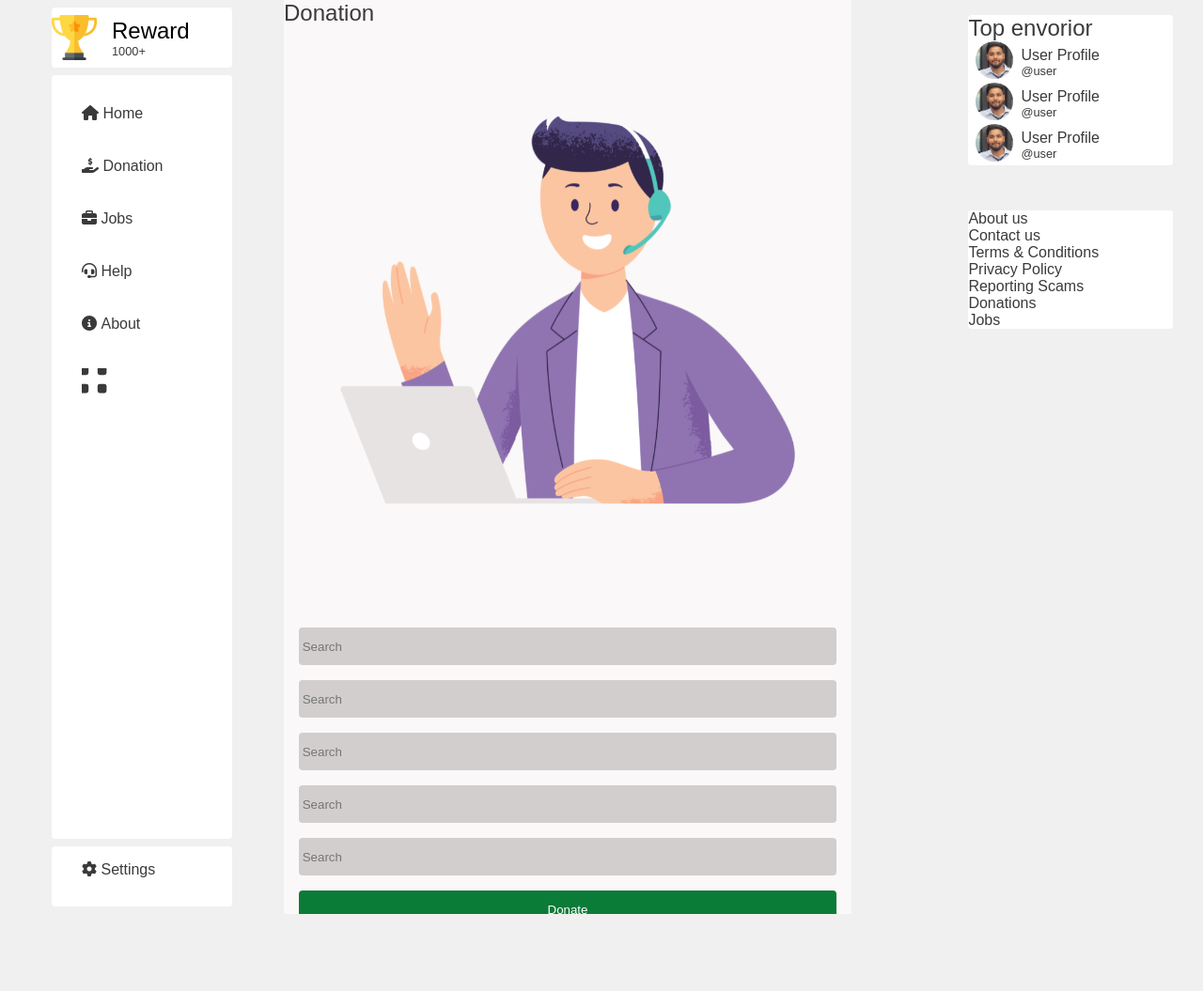
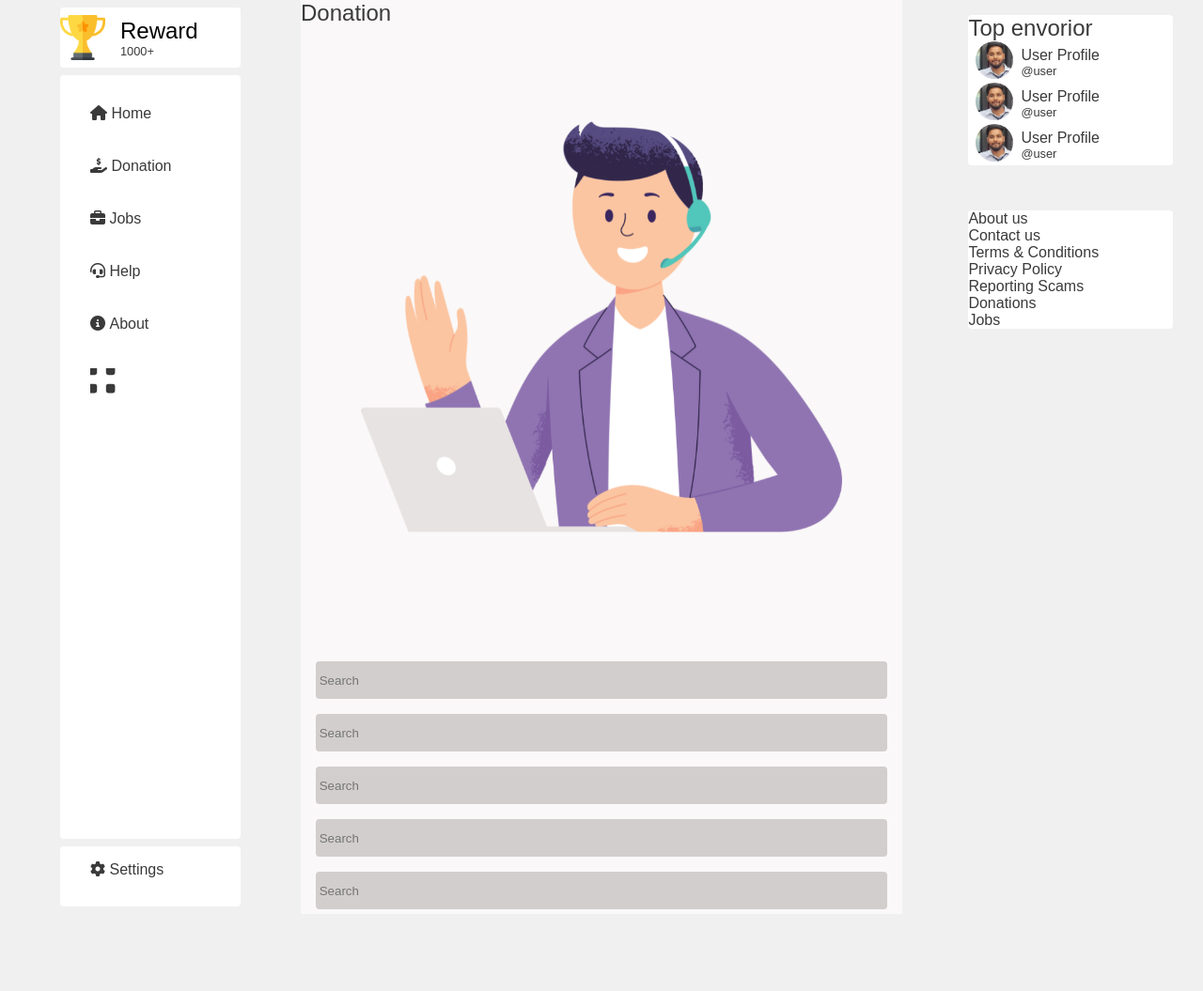
Before and after one commit to envorior/envorior, a Django app: template publicapp/templates/contact.html in a window 1280 px wide. Shown: the part 64-1119 px from the top of the page at 94% size. Run offline with Django 3.2, Linux system fonts and the light colour scheme; the template is opened without the code that fills it, so the values that code supplies are empty.

Commit message:
stylesheet

```diff
--- a/static/css/publicstyle.css
+++ b/static/css/publicstyle.css
@@ -141,7 +141,7 @@
         display: flex;
     }
     .publicleft {
-        width: 50%;
+        width: 25vw;
         display: flex;
         flex-direction: column;
         align-items: center;
@@ -200,7 +200,7 @@
     .publicmiddle{
         height:80vh;
         background-color: var(--feed-background);
-        width: 100%;
+        width: 50vw;
         overflow: auto;
     }
 
@@ -267,7 +267,7 @@
 
     .publicright {
         /* height: 100vh; */
-        width:50%;
+        width: 25vw;
     }
 
     .box-up,.box-down {
```
